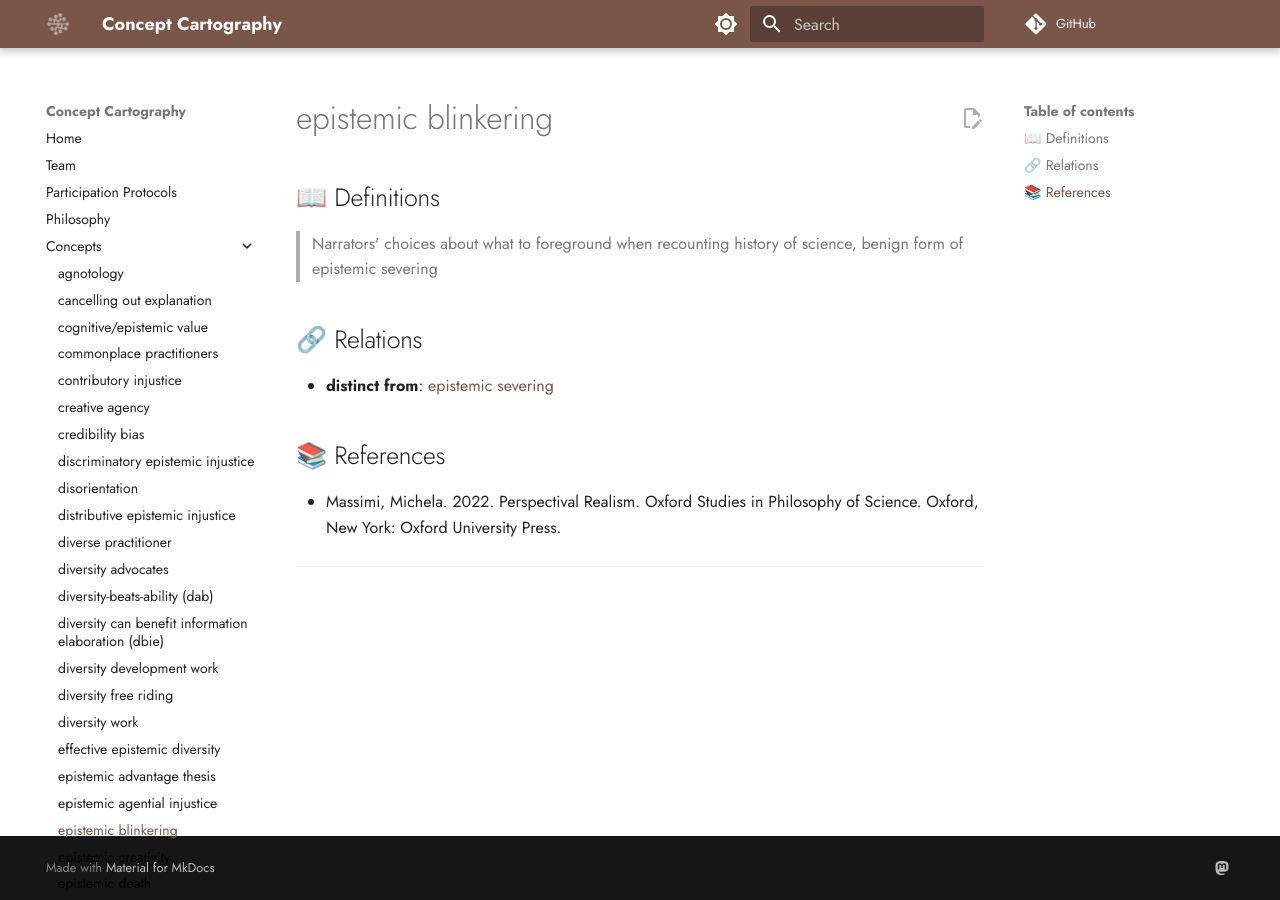
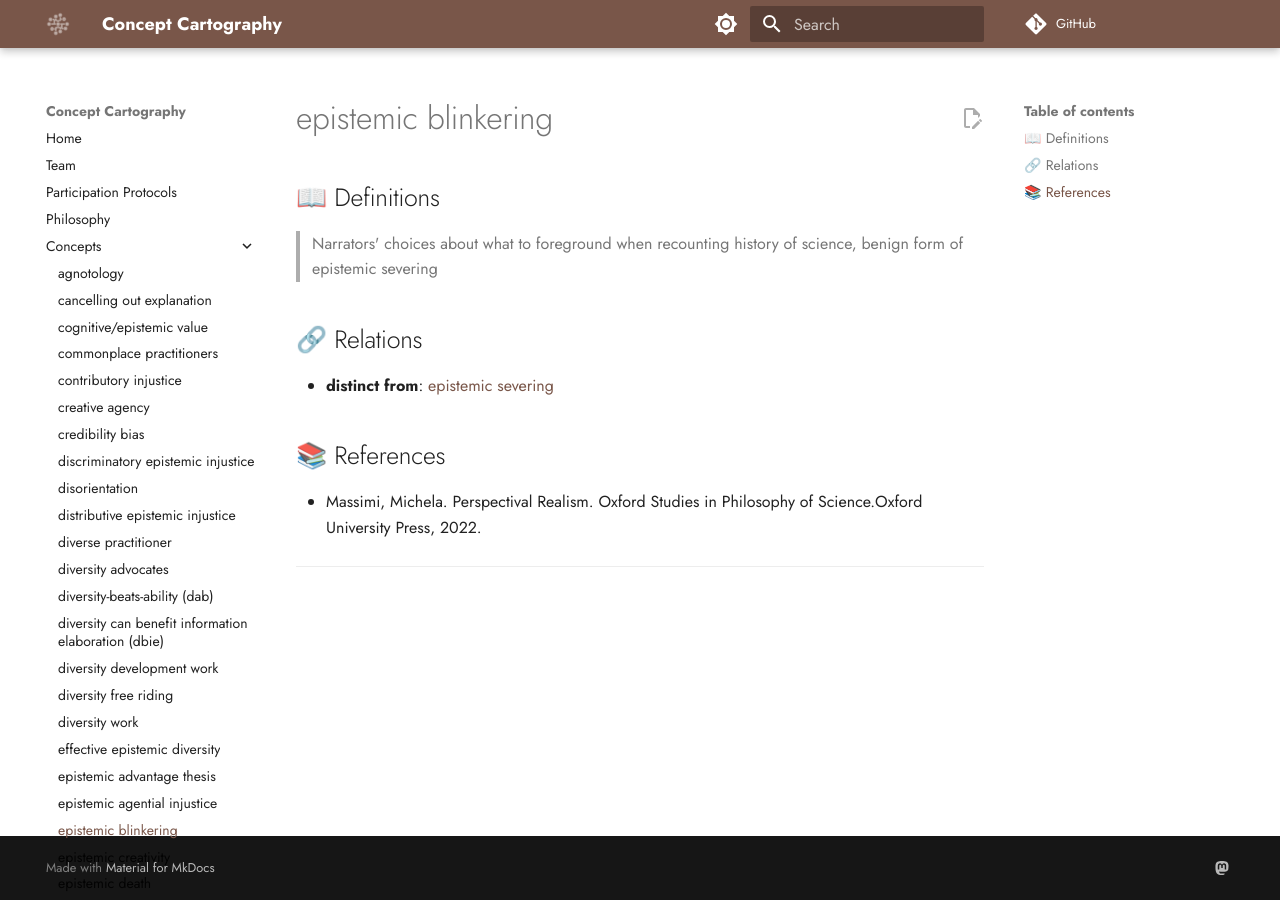
Before and after one commit to conceptcartography/conceptcartography, an MkDocs documentation site: the page built from docs/concepts/epistemic-blinkering.md, in a window 1280 px wide. Built offline with MkDocs 1.6.1 and Material for MkDocs 9.7.7, drawn with Linux system fonts in a browser that asks for light colours; comment, search, counter and statistics services are not loaded; the version menu is left out.

Commit message:
Update epistemic-blinkering.md

```diff
--- a/docs/concepts/epistemic-blinkering.md
+++ b/docs/concepts/epistemic-blinkering.md
@@ -1,8 +1,7 @@
 ---
 concept: epistemic blinkering
 references:
-- 'Massimi, Michela. 2022. Perspectival Realism. Oxford Studies in Philosophy of Science.
-  Oxford, New York: Oxford University Press.'
+- 'Massimi, Michela. _Perspectival Realism._ Oxford Studies in Philosophy of Science.Oxford University Press, 2022.'
 definitions:
 - Narrators' choices about what to foreground when recounting history of science,
   benign form of epistemic severing
@@ -24,7 +23,7 @@ relations:
 
 ## 📚 References
 
-- Massimi, Michela. 2022. Perspectival Realism. Oxford Studies in Philosophy of Science. Oxford, New York: Oxford University Press.
+- Massimi, Michela. Perspectival Realism. Oxford Studies in Philosophy of Science.Oxford University Press, 2022.
 
 ---
 
```
